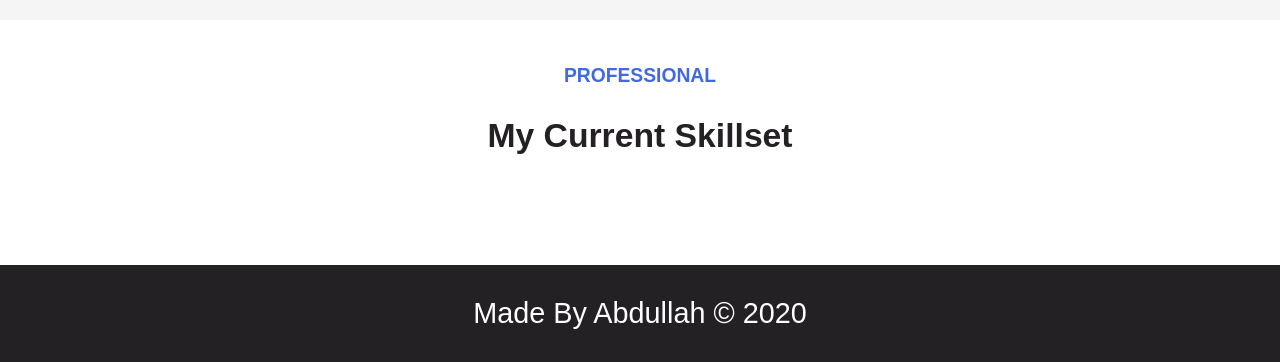
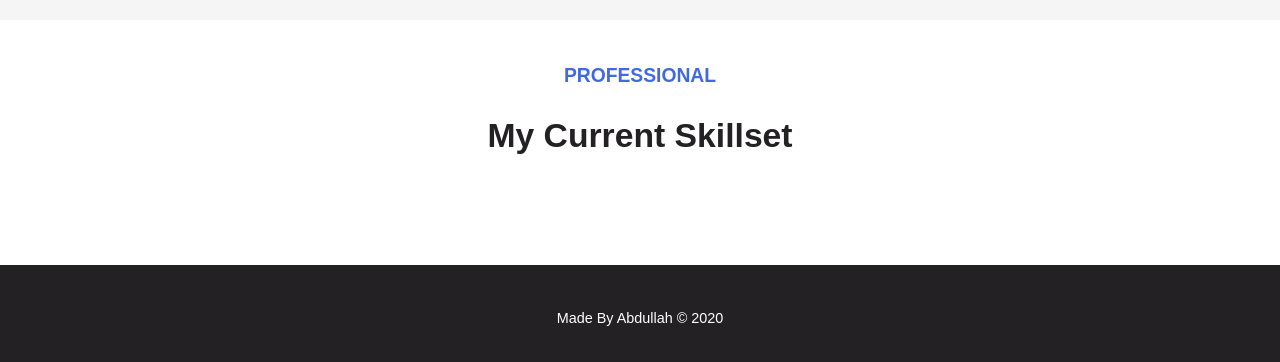
Before and after one commit to codernuub/portfolio, a plain HTML site: page index.html in a window 1280 px wide. Shown: the part 601-963 px from the top of the page. Drawn offline with Linux system fonts and the light colour scheme.

Commit message:
chenges1

```diff
--- a/index.css
+++ b/index.css
@@ -136,5 +136,5 @@ footer {
 
 footer > span {
   color: white;
-  font-size:08;
+  font-size:0.9rem;
 }
```
